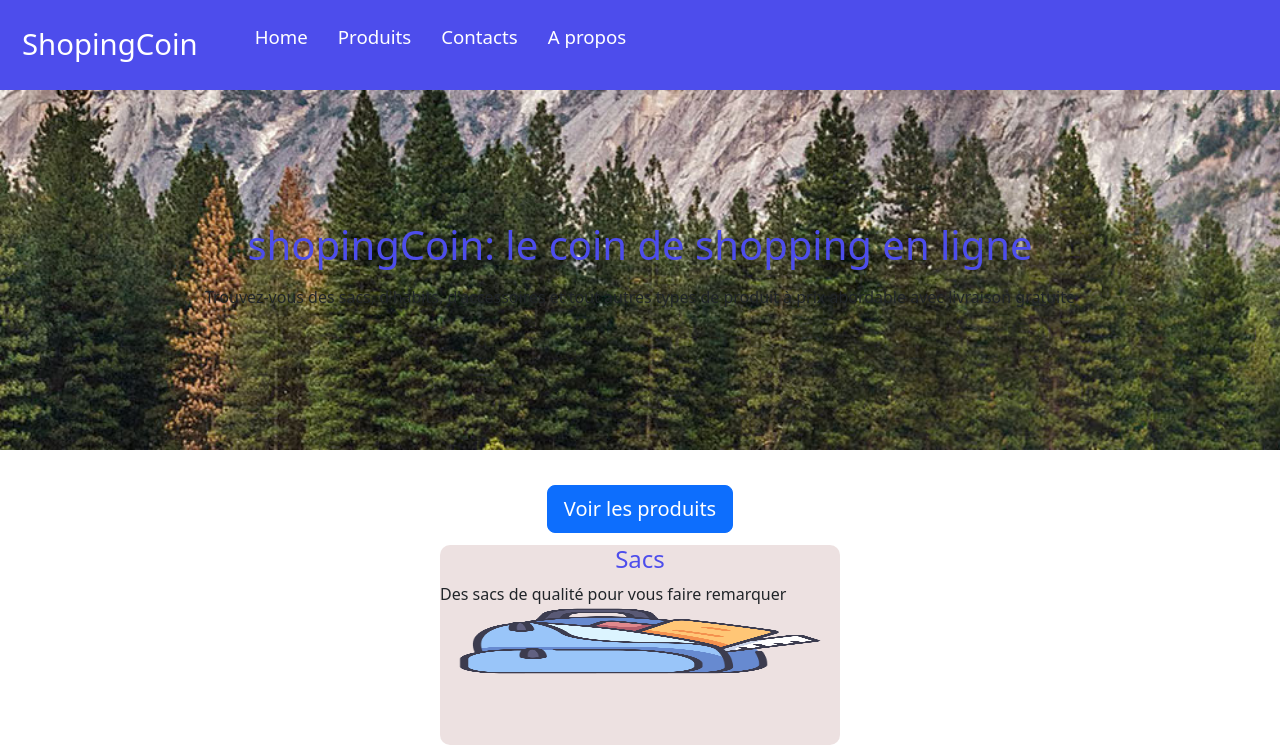
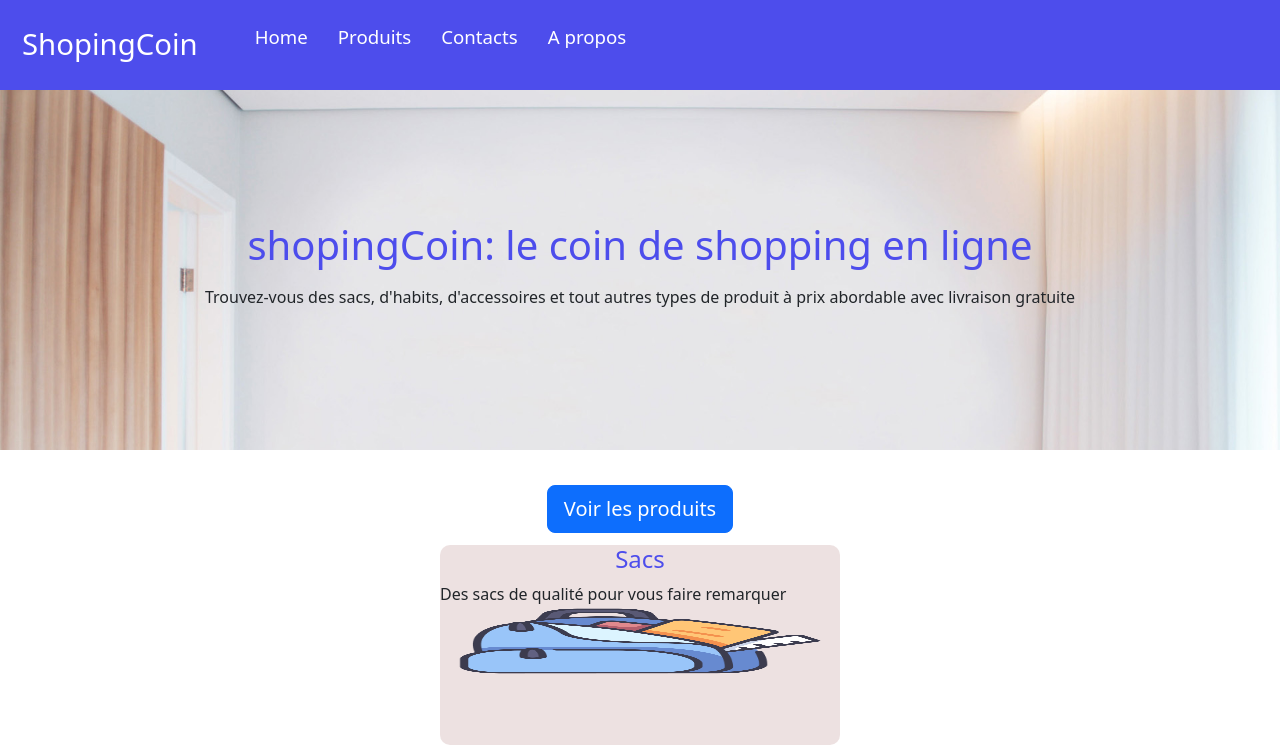
Before and after one commit to CalebLYC/shopingCoin, a website: page index.html in a window 1280 px wide. Shown: the top 748 px of the page. Drawn offline with nearby package versions, Linux system fonts and the light colour scheme.

Commit message:
version beta without server side

```diff
--- a/assets/css/style.css
+++ b/assets/css/style.css
@@ -14,7 +14,7 @@ body{
 .homeBgImage{
     width: 100%;
     height: 45vh;
-    background: url('../img/bg1.jpg') repeat-y;
+    background: url('../img/bg2.jpg') repeat-y;
     background-size: cover;
     display: flex;
     flex-direction: column;
```
